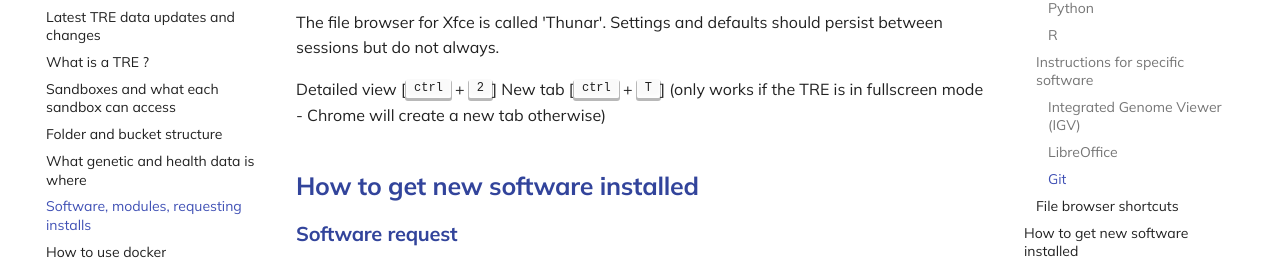
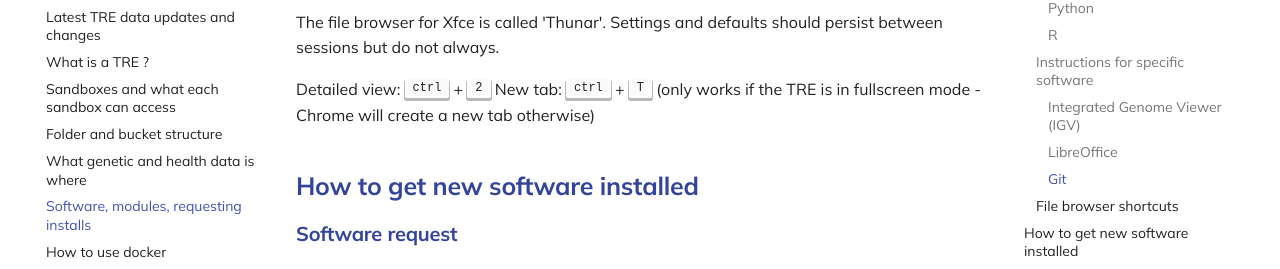
Before and after one commit to genes-and-health/TRE-documentation-v3, an MkDocs documentation site: the page built from docs/software,-modules,-requesting-installs.md, in a window 1280 px wide and 900 px high, scrolled down 1817 px. Shown: the part 181-450 px from the top of the window. Built offline with MkDocs 1.6.1 and Material for MkDocs 9.7.7, drawn with Linux system fonts in a browser that asks for light colours; comment, search, counter and statistics services are not loaded.

```diff
--- a/docs/software,-modules,-requesting-installs.md
+++ b/docs/software,-modules,-requesting-installs.md
@@ -59,8 +59,8 @@ Git is available from the Linux command line for single user use and has some li
 
 The file browser for Xfce is called 'Thunar'. Settings and defaults should persist between sessions but do not always.
 
-Detailed view \[<kbd>ctrl</kbd> \+ <kbd>2</kbd>\]
-New tab \[<kbd>ctrl</kbd> \+ <kbd>T</kbd>\] (only works if the TRE is in fullscreen mode \- Chrome will create a new tab otherwise)
+Detailed view: <kbd>ctrl</kbd> \+ <kbd>2</kbd>
+New tab: <kbd>ctrl</kbd> \+ <kbd>T</kbd> (only works if the TRE is in fullscreen mode \- Chrome will create a new tab otherwise)
 
 ## How to get new software installed
 
```
